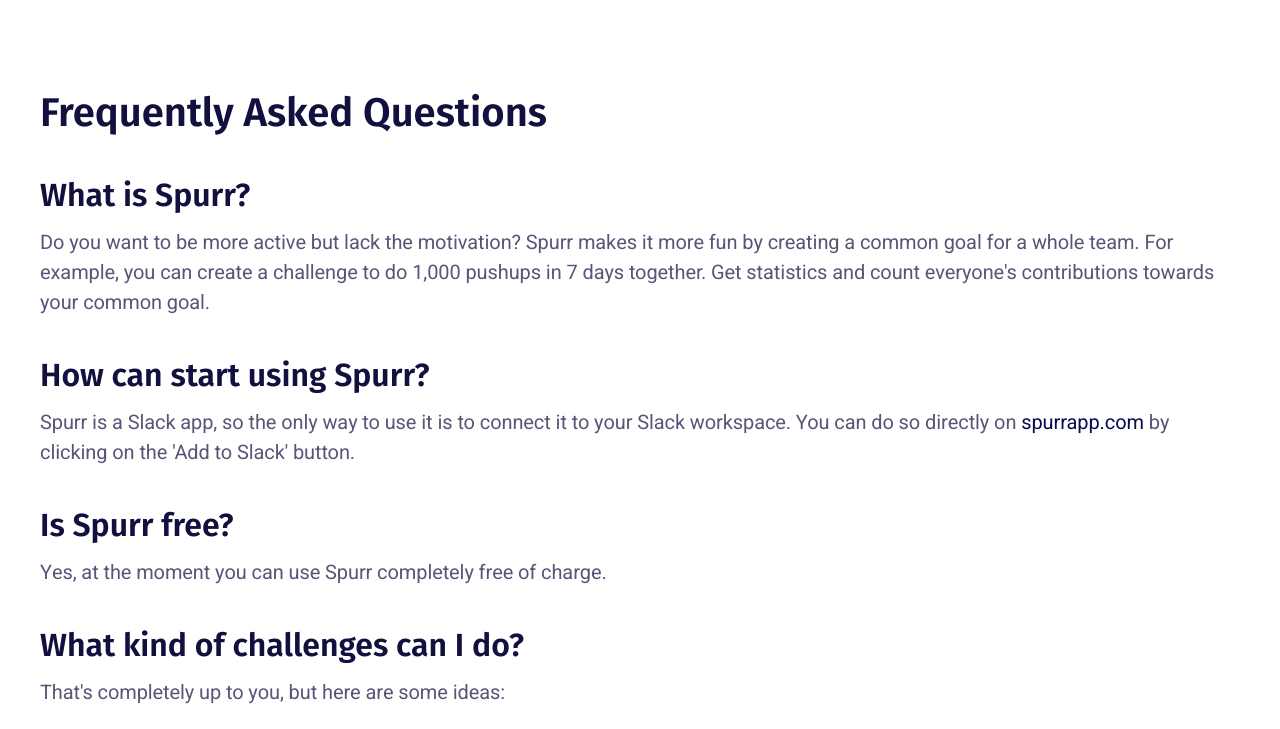
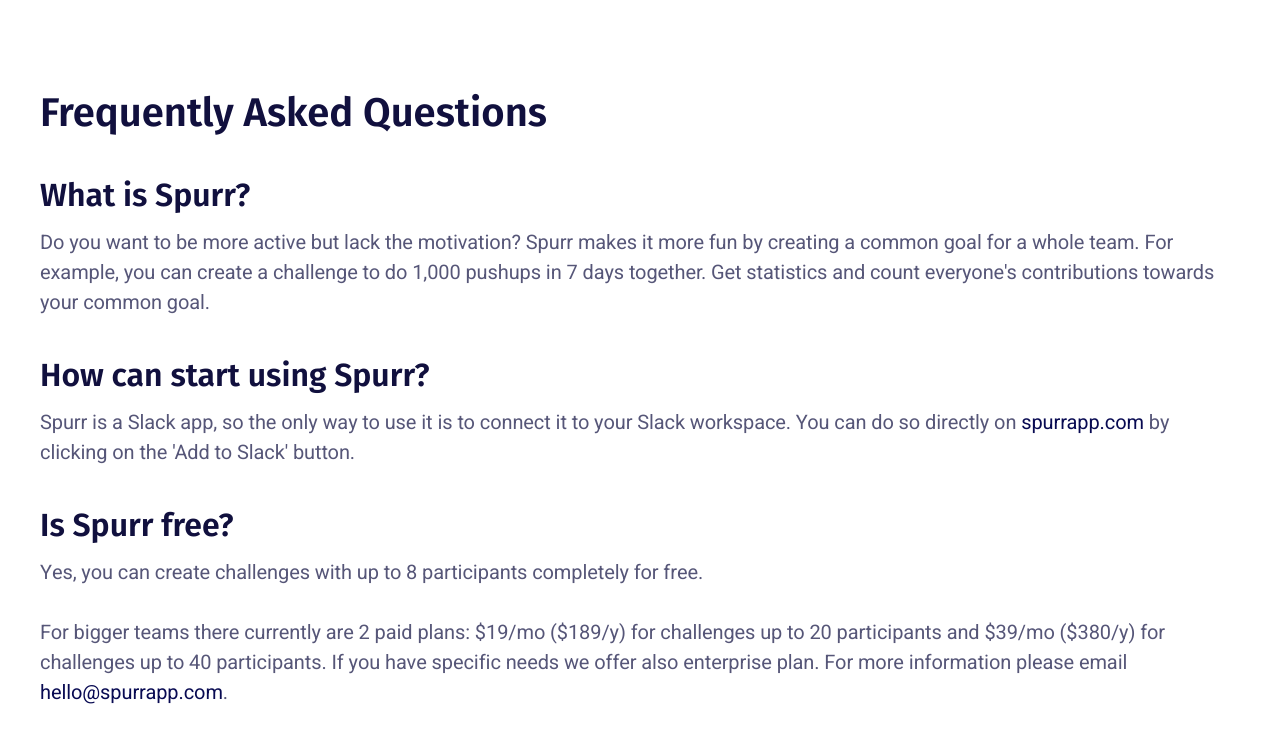
Before and after one commit to spurrapp/spurr-website, a website: page faq.html in a window 1280 px wide. Shown: the top 729 px of the page. Drawn offline with nearby package versions, Linux system fonts and the light colour scheme.

Commit message:
Adjust FAQs

```diff
--- a/faq.html
+++ b/faq.html
@@ -35,7 +35,7 @@
 			<p>Spurr is a Slack app, so the only way to use it is to connect it to your Slack workspace. You can do so directly on <a href="https://spurrapp.com">spurrapp.com</a> by clicking on the 'Add to Slack' button.</p>
 
 			<h3>Is Spurr free?</h3>
-			<p>Yes, at the moment you can use Spurr completely free of charge.</p>
+			<p>Yes, you can create challenges with up to 8 participants completely for free. <br /><br /> For bigger teams there currently are 2 paid plans:  $19/mo ($189/y) for challenges up to 20 participants and $39/mo ($380/y) for challenges up to 40 participants. If you have specific needs we offer also enterprise plan. For more information please email <a href="mailto:hello@spurrapp.com">hello@spurrapp.com</a>.</p>
 
 			<h3>What kind of challenges can I do?</h3>
 			<p>That's completely up to you, but here are some ideas:</p>
```
